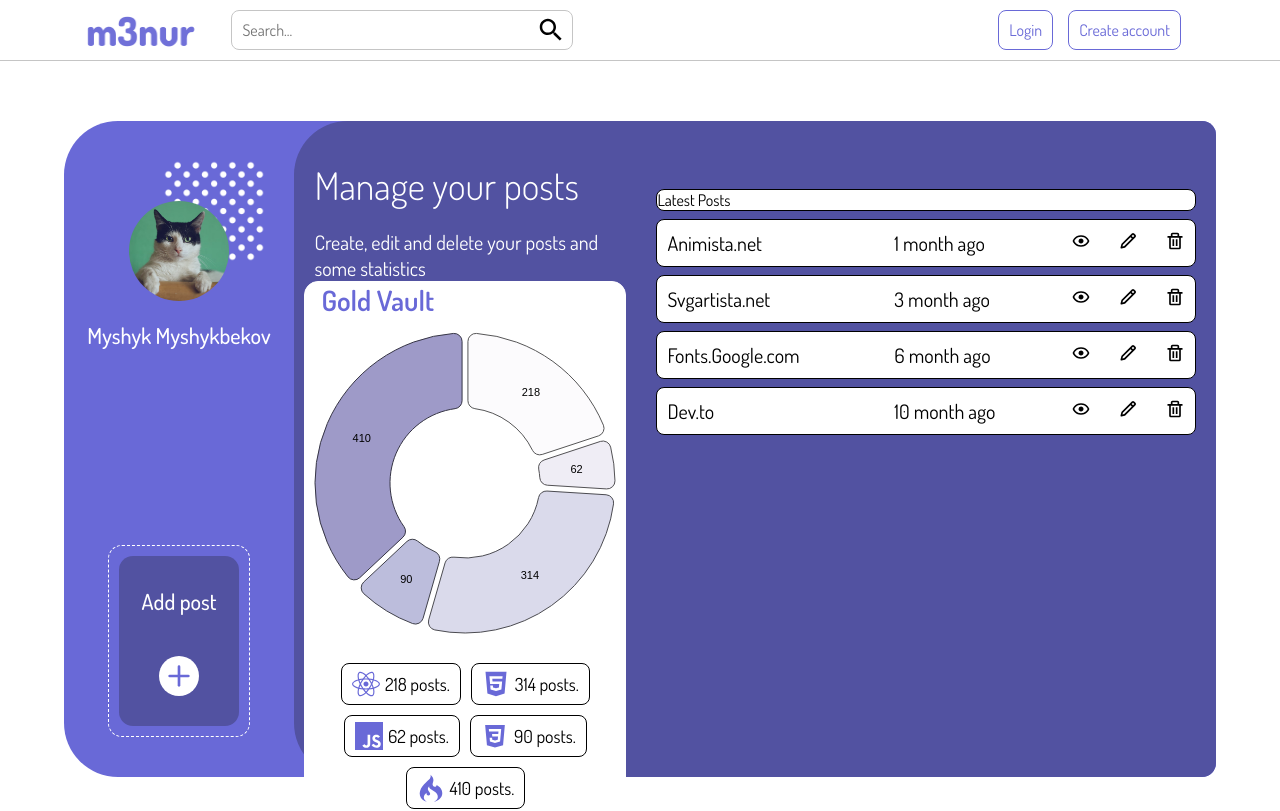
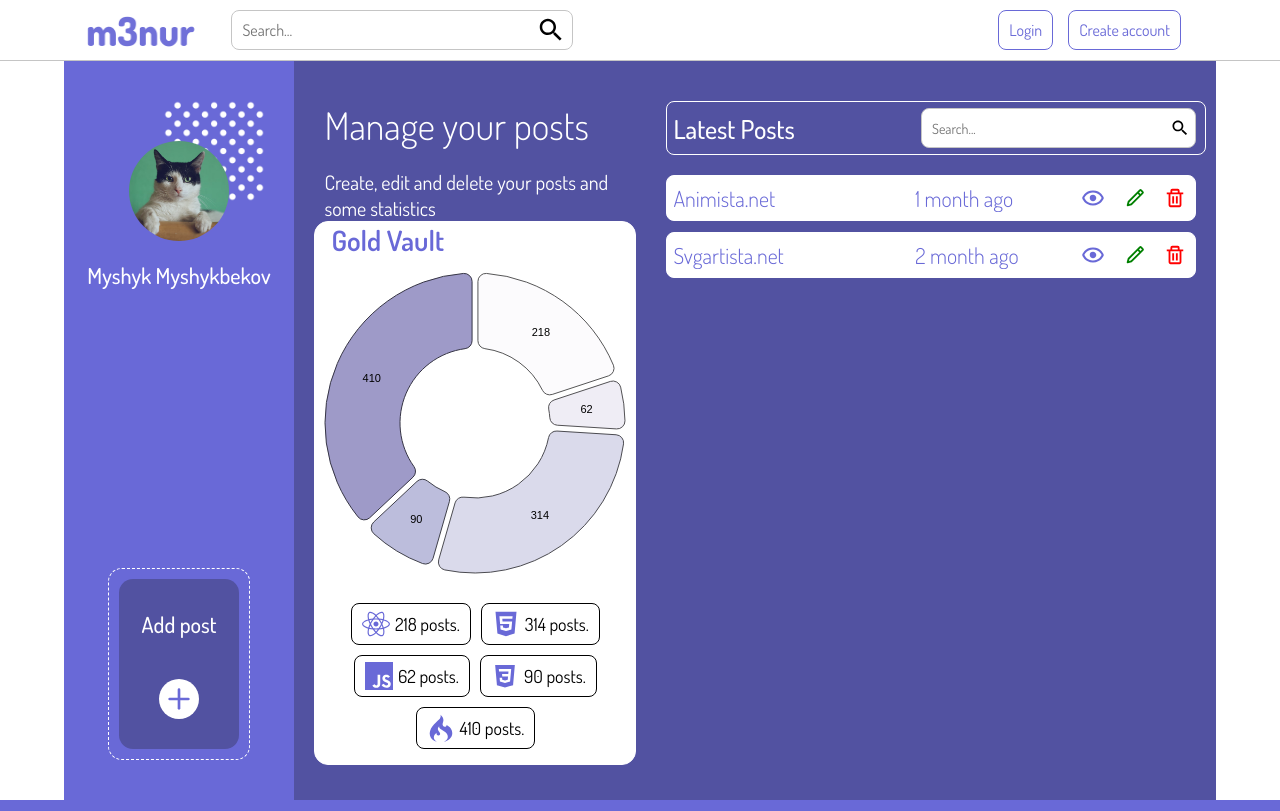
Before and after one commit to m3nur/m3nur_edu, a React (Create React App) app in the folder client/: page /admin in a window 1280 px wide. Shown: the top 811 px of the page. Built offline with nearby package versions, Linux system fonts and the light colour scheme.

Commit message:
Update 1.5! Still working with the admin panel and have added a modal but i still need to improve...

```diff
--- /dev/null
+++ b/client/src/components/Modal/Modal.jsx
@@ -0,0 +1,35 @@
+import React from 'react';
+import {
+  ModalBody,
+  ModalClose,
+  ModalWrapper,
+  SubTitle,
+  Tag,
+  Tags,
+  Title,
+} from './Modal.styled';
+import { IoCloseOutline } from 'react-icons/io5';
+
+const Modal = (props) => {
+  console.log(props.isOpened);
+  return (
+    <ModalWrapper className={props.isOpened}>
+      <ModalBody>
+        <ModalClose onClick={props.onModalClose}>
+          <IoCloseOutline />
+        </ModalClose>
+        <Title>Animista.net</Title>
+        <SubTitle>
+          Animista is a place where you can play with a collection of pre-made
+          css animations.
+        </SubTitle>
+        <Tags>
+          <Tag>#CSS</Tag>
+          <Tag>#Animation</Tag>
+        </Tags>
+      </ModalBody>
+    </ModalWrapper>
+  );
+};
+
+export default Modal;
--- a/client/src/components/index.js
+++ b/client/src/components/index.js
@@ -3,5 +3,6 @@ import HomeLogo from './HomeLogo/HomeLogo';
 import Topbar from './Topbar/Topbar';
 import Footer from './Footer/Footer';
 import Stats from './Stats/Stats';
+import Modal from './Modal/Modal';
 
-export { Topbar, HomeLogo, Logo, Footer, Stats };
+export { Topbar, HomeLogo, Logo, Footer, Stats, Modal };
--- a/client/src/pages/Admin/Admin.jsx
+++ b/client/src/pages/Admin/Admin.jsx
@@ -1,4 +1,4 @@
-import React from 'react';
+import React, { useState } from 'react';
 import {
   Avatar,
   BG,
@@ -10,15 +10,19 @@ import {
   Dashboard,
   Left,
   Post,
+  PostsListLI,
   PostsList,
-  PostsListLI,
-  PostsListUL,
+  PostTitle,
+  PostWrapper,
   RBottom,
   RBottomTitle,
   Right,
   RLeft,
   RRight,
   RTop,
+  SearchContainer,
+  SearchInput,
+  Span,
   StatsLI,
   StatsUL,
   SubTitle,
@@ -37,10 +41,16 @@ import adminCat from '../../image/catAdmin.avif';
 import { MyResponsivePie } from '../../components/Chart/Chart';
 import { data } from '../data';
 import { BiShow, BiPencil, BiTrash } from 'react-icons/bi';
+import { Search } from '@mui/icons-material';
+import { Modal } from '../../components';
 
 const Admin = () => {
+  const [modal, setModal] = useState(false);
+
+  console.log(modal);
   return (
     <Dashboard>
+      <Modal isOpened={modal} onModalClose={() => setModal(false)} />
       <Container>
         <Wrapper>
           <Left>
@@ -93,85 +103,46 @@ const Admin = () => {
               </RBottom>
             </RLeft>
             <RRight>
-              <PostsList>
-                <Post>
-                  <>Latest Posts</>
-                </Post>
-                <Post>
-                  <PostsListUL>
-                    <PostsListLI style={{ width: '200px' }}>
-                      Animista.net
-                    </PostsListLI>
-                    <PostsListLI style={{ width: '150px' }}>
-                      1 month ago
-                    </PostsListLI>
-                    <PostsListLI>
-                      <BiShow />
-                    </PostsListLI>
-                    <PostsListLI>
-                      <BiPencil />
-                    </PostsListLI>
-                    <PostsListLI>
-                      <BiTrash />
-                    </PostsListLI>
-                  </PostsListUL>
-                </Post>
-                <Post>
-                  <PostsListUL>
-                    <PostsListLI style={{ width: '200px' }}>
-                      Svgartista.net
-                    </PostsListLI>
-                    <PostsListLI style={{ width: '150px' }}>
-                      3 month ago
-                    </PostsListLI>
-                    <PostsListLI>
-                      <BiShow />
-                    </PostsListLI>
-                    <PostsListLI>
-                      <BiPencil />
-                    </PostsListLI>
-                    <PostsListLI>
-                      <BiTrash />
-                    </PostsListLI>
-                  </PostsListUL>
-                </Post>
-                <Post>
-                  <PostsListUL>
-                    <PostsListLI style={{ width: '200px' }}>
-                      Fonts.Google.com
-                    </PostsListLI>
-                    <PostsListLI style={{ width: '150px' }}>
-                      6 month ago
-                    </PostsListLI>
-                    <PostsListLI>
-                      <BiShow />
-                    </PostsListLI>
-                    <PostsListLI>
-                      <BiPencil />
-                    </PostsListLI>
-                    <PostsListLI>
-                      <BiTrash />
-                    </PostsListLI>
-                  </PostsListUL>
-                </Post>
-                <Post>
-                  <PostsListUL>
-                    <PostsListLI style={{ width: '200px' }}>Dev.to</PostsListLI>
-                    <PostsListLI style={{ width: '150px' }}>
-                      10 month ago
-                    </PostsListLI>
-                    <PostsListLI>
-                      <BiShow />
-                    </PostsListLI>
-                    <PostsListLI>
-                      <BiPencil />
-                    </PostsListLI>
-                    <PostsListLI>
-                      <BiTrash />
-                    </PostsListLI>
-                  </PostsListUL>
-                </Post>
-              </PostsList>
+              <Post>
+                <PostWrapper>
+                  <PostTitle>Latest Posts</PostTitle>
+                  <SearchContainer>
+                    <SearchInput placeholder="Search..." />
+                    <Search />
+                  </SearchContainer>
+                </PostWrapper>
+                <PostsList>
+                  <PostsListLI>
+                    <Span style={{ width: '230px' }}>Animista.net</Span>
+                    <Span style={{ width: '150px' }}>1 month ago</Span>
+                    <Span>
+                      <BiShow
+                        style={{ fontSize: '26px' }}
+                        onClick={() => setModal(true)}
+                      />
+                    </Span>
+                    <Span>
+                      <BiPencil style={{ color: 'green' }} />
+                    </Span>
+                    <Span>
+                      <BiTrash style={{ color: 'red' }} />
+                    </Span>
+                  </PostsListLI>
+                  <PostsListLI>
+                    <Span style={{ width: '230px' }}>Svgartista.net</Span>
+                    <Span style={{ width: '150px' }}>2 month ago</Span>
+                    <Span>
+                      <BiShow style={{ fontSize: '26px' }} />
+                    </Span>
+                    <Span>
+                      <BiPencil style={{ color: 'green' }} />
+                    </Span>
+                    <Span>
+                      <BiTrash style={{ color: 'red' }} />
+                    </Span>
+                  </PostsListLI>
+                </PostsList>
+              </Post>
             </RRight>
           </Right>
         </Wrapper>
--- a/client/src/pages/Admin/Admin.styled.js
+++ b/client/src/pages/Admin/Admin.styled.js
@@ -1,21 +1,18 @@
-import styled from 'styled-components';
+import styled, { keyframes } from 'styled-components';
 import dots2 from '../../image/dots.png';
 
-export const Dashboard = styled.div`
-  padding: 60px 0;
-`;
+export const Dashboard = styled.div``;
 
 export const Wrapper = styled.div`
   display: flex;
   position: relative;
-  height: 82vh;
+  height: calc(100vh - 61px);
 `;
 
 export const Left = styled.div`
   flex: 1;
   height: 100%;
   background-color: #6969d7;
-  border-radius: 54px 14px 14px 54px;
   display: flex;
   flex-direction: column;
   justify-content: space-between;
@@ -78,6 +75,27 @@ export const BottomWrapper = styled.div`
   }
 `;
 
+const vibrate = keyframes`
+ 0% {
+  transform: translate(0);
+  }
+  20% {
+  transform: translate(-2px, 2px);
+  }
+  40% {
+  transform: translate(-2px, -2px);
+  }
+  60% {
+  transform: translate(2px, 2px);
+  }
+  80% {
+  transform: translate(2px, -2px);
+  }
+  100% {
+  transform: translate(0);
+  }
+`;
+
 export const CreatePost = styled.div`
   width: 100px;
   height: 150px;
@@ -97,6 +115,10 @@ export const CreatePost = styled.div`
     color: #6969d7;
     padding: 4px;
   }
+
+  &:hover {
+    animation: ${vibrate} 0.3s linear infinite both;
+  }
 `;
 
 export const Text = styled.span`
@@ -110,7 +132,6 @@ export const Right = styled.div`
   flex: 3;
   height: 100%;
   background: #5252a1;
-  border-radius: 54px 14px 14px 54px;
   position: absolute;
   width: 80%;
   right: 0;
@@ -118,7 +139,7 @@ export const Right = styled.div`
 
 export const RLeft = styled.div`
   flex: 1;
-  padding: 40px 10px;
+  padding: 40px 20px;
   display: flex;
   flex-direction: column;
   justify-content: space-between;
@@ -163,7 +184,8 @@ export const Chart = styled.div`
 
 export const RRight = styled.div`
   flex: 2;
-  padding: 40px 10px;
+  padding: 40px 0px;
+  height: 100%;
 `;
 
 export const StatsUL = styled.ul`
@@ -191,25 +213,88 @@ export const StatsLI = styled.li`
   }
 `;
 
-export const PostsList = styled.div`
+export const Post = styled.div`
   border-radius: 14px;
-  min-height: 95%;
-  padding: 20px 10px;
+  height: 100%;
+  padding: 0 10px;
 `;
 
-export const Post = styled.div`
-  background-color: white;
-  border: 1px solid;
-  border-radius: 8px;
-  margin: 8px 0;
-`;
-
-export const PostsListUL = styled.ul`
+export const PostWrapper = styled.div`
   display: flex;
   align-items: center;
   justify-content: space-between;
-  padding: 10px;
-  font-size: 20px;
+  border: 1px solid white;
+  padding: 3px 6px;
+  border-radius: 8px;
+  margin-bottom: 20px;
 `;
 
-export const PostsListLI = styled.li``;
+export const PostTitle = styled.span`
+  font-size: 26px;
+  color: white;
+  font-weight: 500;
+`;
+
+export const SearchContainer = styled.div`
+  display: flex;
+  align-items: center;
+  position: relative;
+  padding: 3px;
+
+  svg {
+    position: absolute;
+    right: 9px;
+    cursor: pointer;
+    font-size: 20px;
+  }
+`;
+export const SearchInput = styled.input`
+  padding: 4px 0px 4px 10px;
+  font-size: 14px;
+  width: 263px;
+  height: 30px;
+  border: 1px solid #c5c5c5;
+  border-radius: 8px;
+  outline: none;
+
+  &:hover {
+    border-color: #554;
+  }
+`;
+
+export const PostsList = styled.ul`
+  overflow-y: scroll;
+  height: 82.8%;
+  padding-right: 10px;
+`;
+
+export const PostsListLI = styled.li`
+  border: 1px solid white;
+  border-radius: 8px;
+  margin-bottom: 11px;
+  padding: 8px 6px;
+  font-size: 22px;
+  background-color: white;
+  color: #6969d7;
+  font-weight: 300;
+  display: flex;
+  align-items: center;
+  justify-content: space-between;
+  cursor: pointer;
+`;
+
+export const Span = styled.span`
+  overflow: hidden;
+  display: flex;
+  align-items: center;
+
+  svg {
+    padding: 1px 3px;
+
+    &:hover {
+      transform: scale(1.3);
+    }
+  }
+`;
+
+export const Button = styled.button``;
--- a/client/src/pages/Home/Home.jsx
+++ b/client/src/pages/Home/Home.jsx
@@ -8,7 +8,7 @@ import {
   TopWrapper,
   Wrapper,
 } from './Home.styled';
-// import { HomeLogo } from '../../components';
+import { HomeLogo } from '../../components';
 import { Container } from '@mui/system';
 import { Stats } from '../../components';
 import Product from '../Product/Product';
@@ -32,7 +32,9 @@ const Home = () => {
               <BTNGetStarted>Get Start</BTNGetStarted>
             </TopWrapper>
           </Top>
-          <Bottom>{/* <HomeLogo /> */}</Bottom>
+          <Bottom>
+            <HomeLogo />
+          </Bottom>
         </Wrapper>
       </Container>
       <Stats />
```
Also changed, not shown: client/src/components/Modal/Modal.styled.js (added, +73 -0 lines), 1 other file (tests, documents, lock files or other folders).
